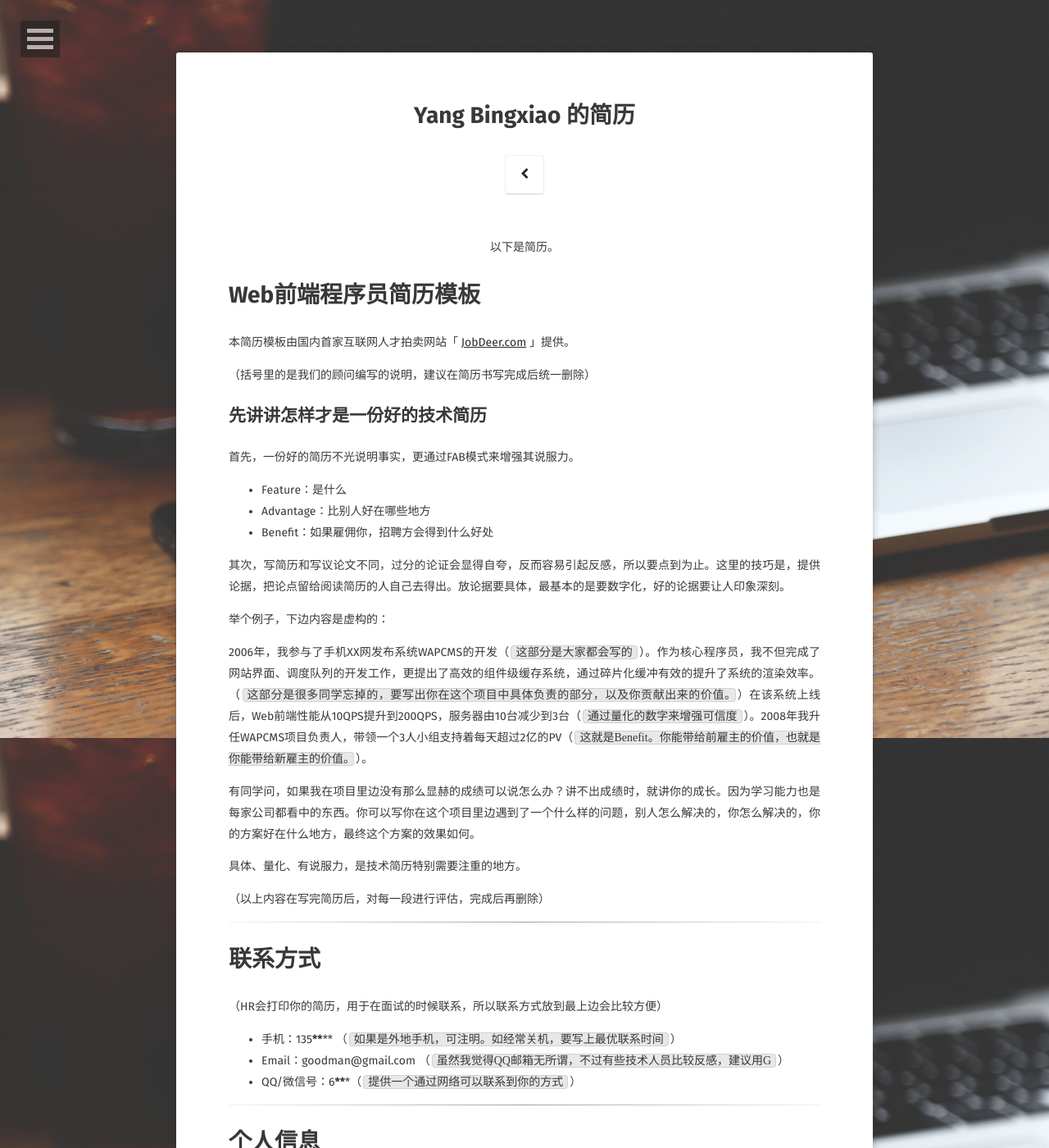
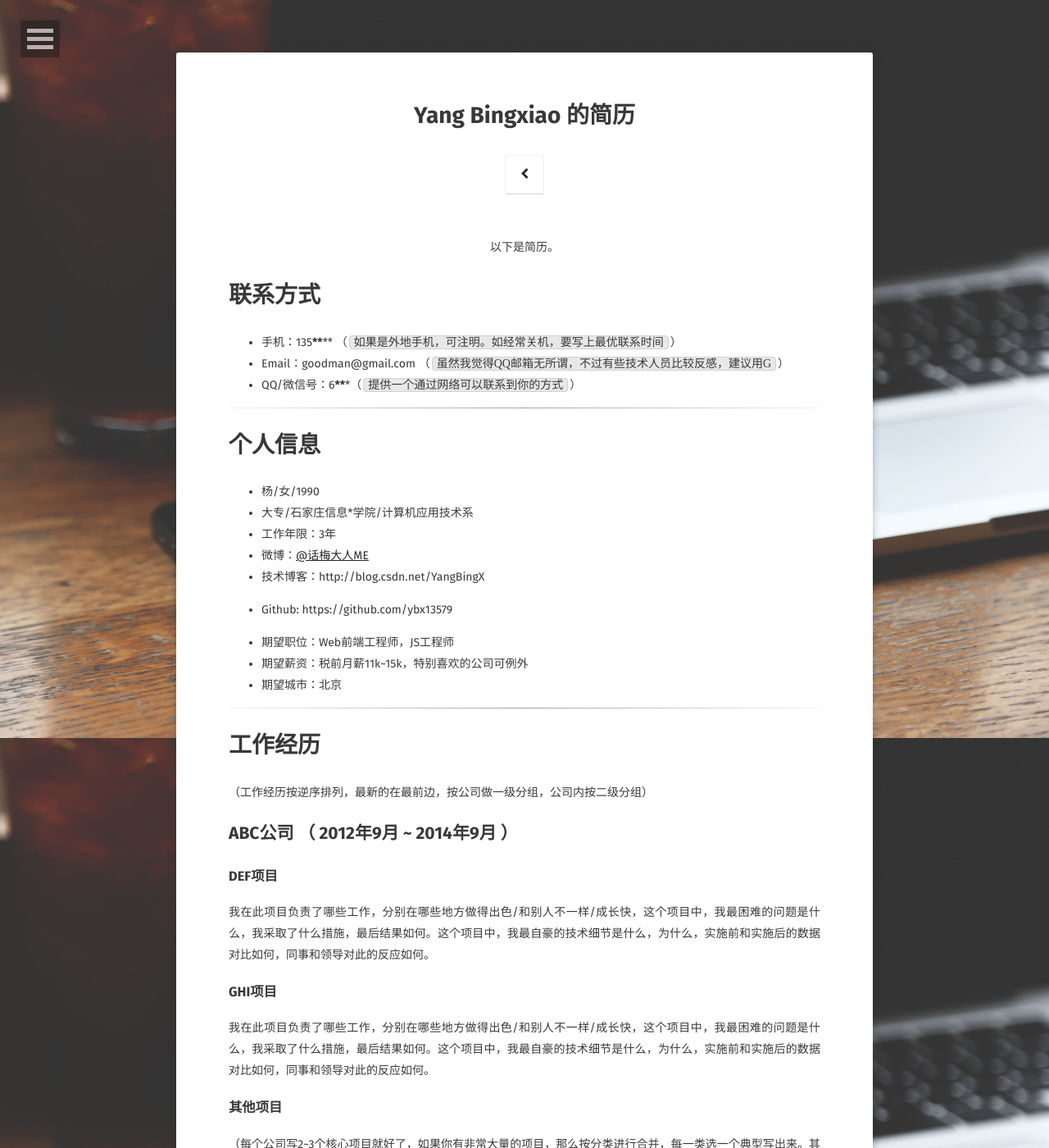
Before and after one commit to ybx13579/IceYang.github.io, a Jekyll site: the page built from about/index.md, in a window 1280 px wide and 1400 px high. Shown: the whole window at 82% size. Built offline with Jekyll 4.4.1, drawn with Linux system fonts in a browser that asks for light colours; some web fonts are replaced.

Commit message:
Update index.md

````diff
--- a/about/index.md
+++ b/about/index.md
@@ -10,37 +10,8 @@ comments: false
 <center>以下是简历。</center>
 
 
-# Web前端程序员简历模板
-
-本简历模板由国内首家互联网人才拍卖网站「 [JobDeer.com](http://www.jobdeer.com) 」提供。
-
-（括号里的是我们的顾问编写的说明，建议在简历书写完成后统一删除）
-
-## 先讲讲怎样才是一份好的技术简历
-
-首先，一份好的简历不光说明事实，更通过FAB模式来增强其说服力。
-
- - Feature：是什么
- - Advantage：比别人好在哪些地方
- - Benefit：如果雇佣你，招聘方会得到什么好处
-
-其次，写简历和写议论文不同，过分的论证会显得自夸，反而容易引起反感，所以要点到为止。这里的技巧是，提供论据，把论点留给阅读简历的人自己去得出。放论据要具体，最基本的是要数字化，好的论据要让人印象深刻。
-
-举个例子，下边内容是虚构的：
-
-2006年，我参与了手机XX网发布系统WAPCMS的开发（```这部分是大家都会写的```）。作为核心程序员，我不但完成了网站界面、调度队列的开发工作，更提出了高效的组件级缓存系统，通过碎片化缓冲有效的提升了系统的渲染效率。（```这部分是很多同学忘掉的，要写出你在这个项目中具体负责的部分，以及你贡献出来的价值。```）在该系统上线后，Web前端性能从10QPS提升到200QPS，服务器由10台减少到3台（``` 通过量化的数字来增强可信度 ```）。2008年我升任WAPCMS项目负责人，带领一个3人小组支持着每天超过2亿的PV（``` 这就是Benefit。你能带给前雇主的价值，也就是你能带给新雇主的价值。 ```）。
-
-有同学问，如果我在项目里边没有那么显赫的成绩可以说怎么办？讲不出成绩时，就讲你的成长。因为学习能力也是每家公司都看中的东西。你可以写你在这个项目里边遇到了一个什么样的问题，别人怎么解决的，你怎么解决的，你的方案好在什么地方，最终这个方案的效果如何。
-
-具体、量化、有说服力，是技术简历特别需要注重的地方。
-
-（以上内容在写完简历后，对每一段进行评估，完成后再删除）
-
----
-
 
 # 联系方式
-（HR会打印你的简历，用于在面试的时候联系，所以联系方式放到最上边会比较方便）
 
 - 手机：135******** （```如果是外地手机，可注明。如经常关机，要写上最优联系时间```）
 - Email：goodman@gmail.com （```虽然我觉得QQ邮箱无所谓，不过有些技术人员比较反感，建议用G```）
````
